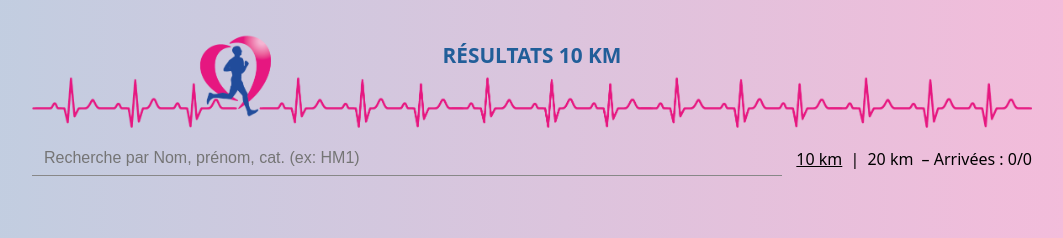
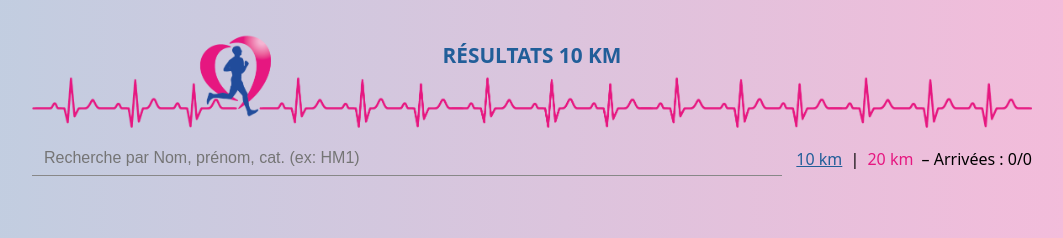
Before and after one commit to ascc-seb/calor-run, a plain HTML site: page resultats_10.html in a window 1280 px wide. Shown: the top 238 px of the page, without its empty margins (108-1171 px from the left). Drawn offline with Linux system fonts and the light colour scheme; no server answers.

Commit message:
Update resultats_10.html

```diff
--- a/resultats_10.html
+++ b/resultats_10.html
@@ -76,8 +76,8 @@ body::before {
   font-weight: normal;
   color: #000;
 }
-#counter a[href*="distance=10"] { color: var(--primary-color); }
-#counter a[href*="distance=20"] { color: var(--secondary-color); }
+#counter a[href="#"] { color: var(--primary-color); }
+#counter a[href="resultats_20.html"] { color: var(--secondary-color); }
 #counter a.active { text-decoration: underline; }
 .table-container {
   max-width: var(--max-width);
```
